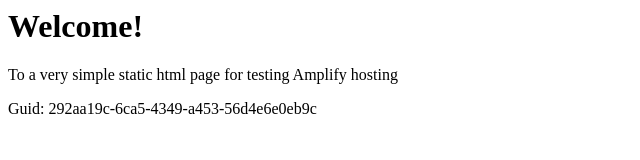
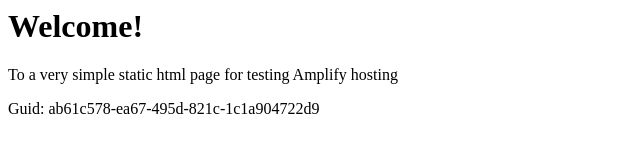
Before and after one commit to aws-aemilia-sfo/Github-PR-Commit-Integration-Test-DoNotTouch-GitHubWebhookPushCanaryTest-v1-preprod-us-west-1, a website: page src/index.html in a window 1280 px wide. Shown: the full height of the page, 0-640 px from the left. Drawn offline with Linux system fonts and the light colour scheme.

Commit message:
commit from integ tests

```diff
--- a/src/index.html
+++ b/src/index.html
@@ -12,6 +12,6 @@
 <body>
     <h1>Welcome!</h1>
     <p>To a very simple static html page for testing Amplify hosting</p>
-    <p>Guid: 292aa19c-6ca5-4349-a453-56d4e6e0eb9c</p></body>
+    <p>Guid: ab61c578-ea67-495d-821c-1c1a904722d9</p></body>
 
 </html>
```
